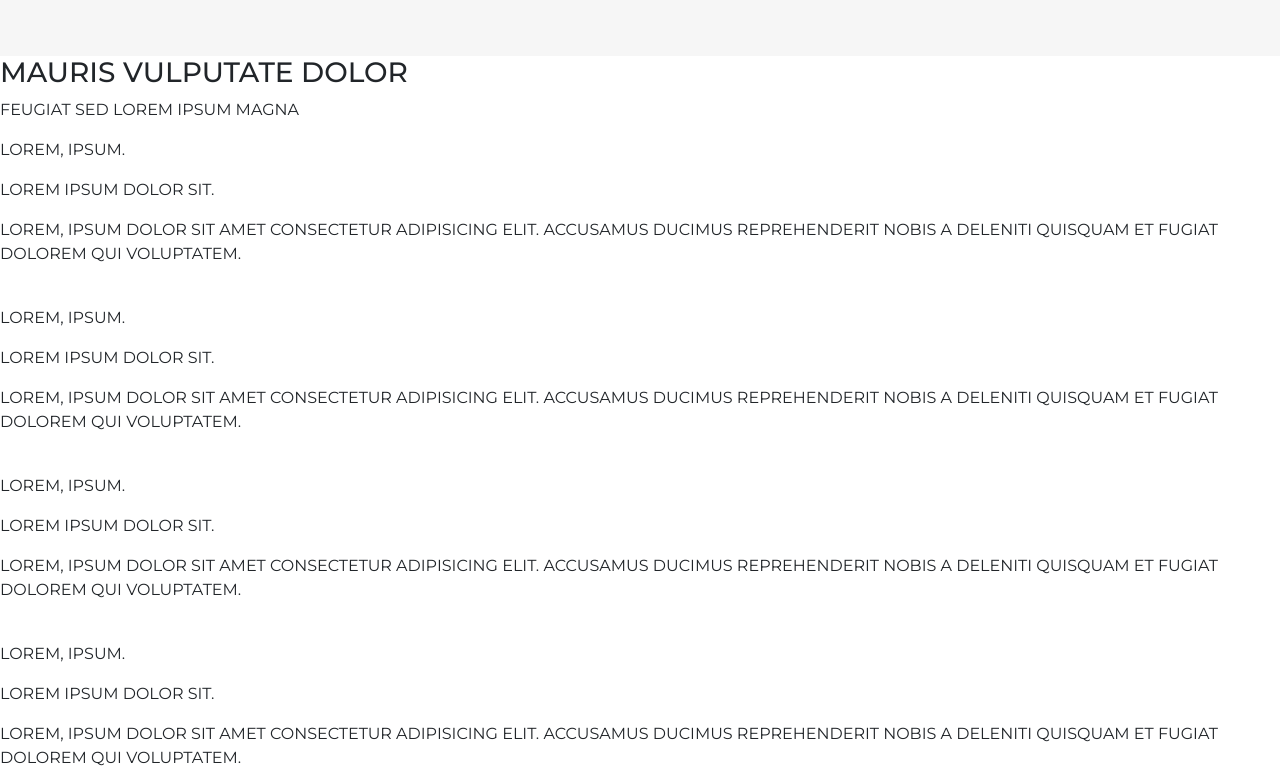
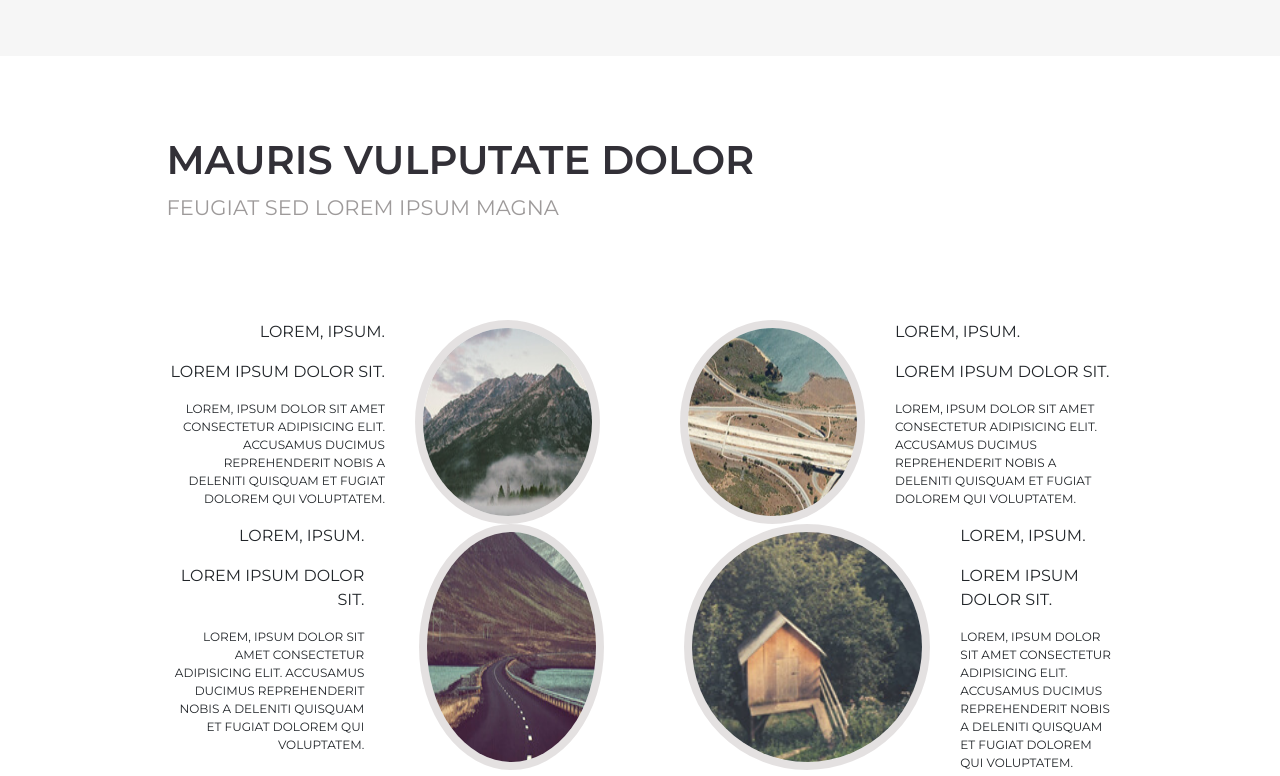
Before and after one commit to AmaniB96/Spacial, a website: page index.html in a window 1280 px wide. Shown: the part 2024-2800 px from the top of the page. Drawn offline with Linux system fonts and the light colour scheme.

Commit message:
sec3 ongoing

```diff
--- a/index.html
+++ b/index.html
@@ -73,38 +73,48 @@
     </section>
 
     <section class="sec3">
-        <div>
+        <div class="sec3title">
             <h3>MAURIS VULPUTATE DOLOR</h3>
             <p>FEUGIAT SED LOREM IPSUM MAGNA</p>
         </div>
 
-        <div>
-            <div class="sec3cards1">
-                <p>Lorem, ipsum.</p>
-                <p>Lorem ipsum dolor sit.</p>
-                <p>Lorem, ipsum dolor sit amet consectetur adipisicing elit. Accusamus ducimus reprehenderit nobis a deleniti quisquam et fugiat dolorem qui voluptatem.</p>
-                <img src="" alt="">
+        <div class="sec3body1">
+            <div class="sec3row1">
+                <div class="sec3cards">
+                    <div class="cardcontent">
+                        <p class="titlecard">Lorem, ipsum.</p>
+                        <p class="stcard">Lorem ipsum dolor sit.</p>
+                        <p class="txtcard">Lorem, ipsum dolor sit amet consectetur adipisicing elit. Accusamus ducimus reprehenderit nobis a deleniti quisquam et fugiat dolorem qui voluptatem.</p>
                     </div>
-
-            <div class="sec3cards1">
-                <p>Lorem, ipsum.</p>
-                <p>Lorem ipsum dolor sit.</p>
-                <p>Lorem, ipsum dolor sit amet consectetur adipisicing elit. Accusamus ducimus reprehenderit nobis a deleniti quisquam et fugiat dolorem qui voluptatem.</p>
-                <img src="" alt="">
+                    <img src="./public/assets/img/pic04.jpg" alt="">
                 </div>
 
                 <div class="sec3cards2">
-                <p>Lorem, ipsum.</p>
-                <p>Lorem ipsum dolor sit.</p>
-                <p>Lorem, ipsum dolor sit amet consectetur adipisicing elit. Accusamus ducimus reprehenderit nobis a deleniti quisquam et fugiat dolorem qui voluptatem.</p>
-                <img src="" alt="">
+                    <img src="./public/assets/img/pic05.jpg" alt="">
+                    <div class="cardcontent">
+                        <p class="titlecard">Lorem, ipsum.</p>
+                        <p class="stcard">Lorem ipsum dolor sit.</p>
+                        <p class="txtcard">Lorem, ipsum dolor sit amet consectetur adipisicing elit. Accusamus ducimus reprehenderit nobis a deleniti quisquam et fugiat dolorem qui voluptatem.</p>
+                    </div>
+                </div>
+            </div>
+            <div class="sec3row2">
+                <div class="sec3cards">
+                    <div class="cardcontent">
+                        <p class="titlecard">Lorem, ipsum.</p>
+                        <p class="stcard">Lorem ipsum dolor sit.</p>
+                        <p class="txtcard">Lorem, ipsum dolor sit amet consectetur adipisicing elit. Accusamus ducimus reprehenderit nobis a deleniti quisquam et fugiat dolorem qui voluptatem.</p>
+                    </div>
+                    <img src="./public/assets/img/pic06.jpg" alt="">
                 </div>
 
                 <div class="sec3cards2">
-                <p>Lorem, ipsum.</p>
-                <p>Lorem ipsum dolor sit.</p>
-                <p>Lorem, ipsum dolor sit amet consectetur adipisicing elit. Accusamus ducimus reprehenderit nobis a deleniti quisquam et fugiat dolorem qui voluptatem.</p>
-                <img src="" alt="">
+                    <img src="./public/assets/img/pic07.jpg" alt="">
+                    <div class="cardcontent">
+                        <p class="titlecard">Lorem, ipsum.</p>
+                        <p class="stcard">Lorem ipsum dolor sit.</p>
+                        <p class="txtcard">Lorem, ipsum dolor sit amet consectetur adipisicing elit. Accusamus ducimus reprehenderit nobis a deleniti quisquam et fugiat dolorem qui voluptatem.</p>
+                    </div>
                 </div>
             </div>
     </section>
--- a/src/partials/_base.sass
+++ b/src/partials/_base.sass
@@ -83,10 +83,7 @@ nav
     .sec1text
         width: 50%
         h3
-            font-size:40px
-            font-weight: 600
-            align-items: baseline
-            color: $dark
+            @include h3
         p
             font-size: 21px
             color: #0b000065
@@ -106,10 +103,7 @@ nav
         width: 100%
         text-align: center
         h3
-            font-size:40px
-            font-weight: 600
-            align-items: baseline
-            color: $dark
+            @include h3
         p
             font-size: 21px
             color: #0b000065
@@ -151,3 +145,66 @@ nav
         padding-left: 30px
         padding-right: 30px
         font-weight: bolder
+
+.sec3
+    height: 100vh
+    margin-left: 13vw
+    margin-right: 13vw
+    .sec3title
+        margin-top: 10vh
+        margin-bottom: 10vh
+        display: flex
+        flex-direction: column
+        align-items: flex-start
+        justify-content: center
+        h3
+            @include h3
+        p
+            font-size: 21px
+            color: #0b000065
+    .sec3body1
+        img
+            margin-right: 30px
+            margin-left: 30px
+            border-radius: 50%
+            border: solid #c8c3c37d 8px
+        .sec3row1
+            display: flex
+            gap: 20px
+            .sec3cards
+                display: flex
+                .cardcontent
+                    display: flex
+                    flex-direction: column
+                    text-align: end
+                .txtcard
+                    font-size: 12px
+            .sec3cards2
+                display: flex
+                .cardcontent
+                    display: flex
+                    flex-direction: column
+                    align-items: flex-start
+                .txtcard
+                    font-size: 12px
+        .sec3row2
+            display: flex
+            gap: 20px
+            .sec3cards
+                display: flex
+                gap: 25px
+                .cardcontent
+                    display: flex
+                    flex-direction: column
+                    text-align: end
+                .txtcard
+                    font-size: 12px
+            .sec3cards2
+                display: flex
+
+                .cardcontent
+                    display: flex
+                    flex-direction: column
+                    align-items: flex-start
+                .txtcard
+                    font-size: 12px
--- a/src/partials/_mixins.sass
+++ b/src/partials/_mixins.sass
@@ -9,3 +9,9 @@
     padding-left: 30px
     padding-right: 30px
     font-weight: bolder
+
+@mixin h3
+    font-size:40px
+    font-weight: 600
+    align-items: baseline
+    color: $dark
```
Also changed, not shown: public/styles/style.css, 1 other file. Lines whose indentation alone changed are shown as unchanged.
